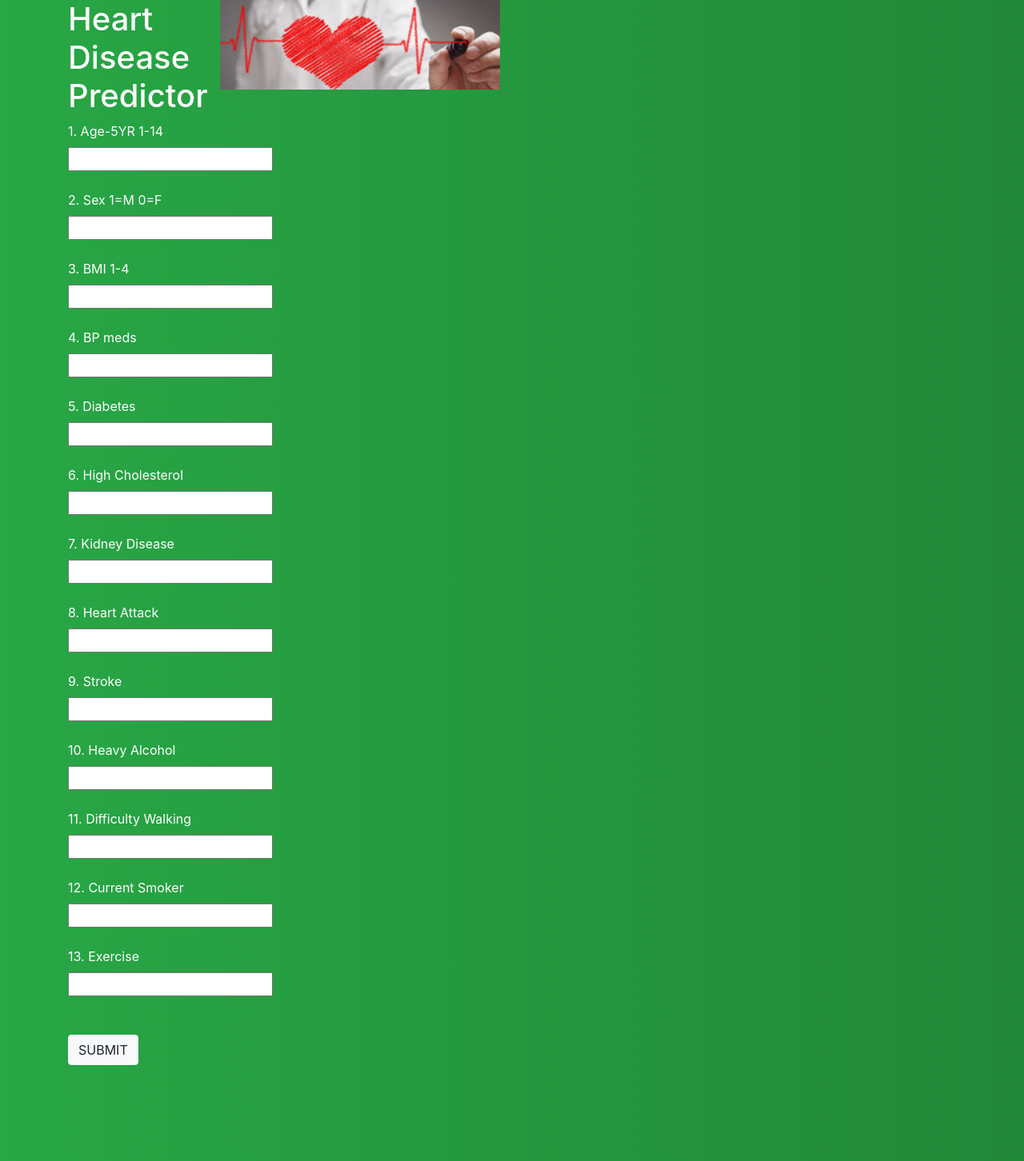
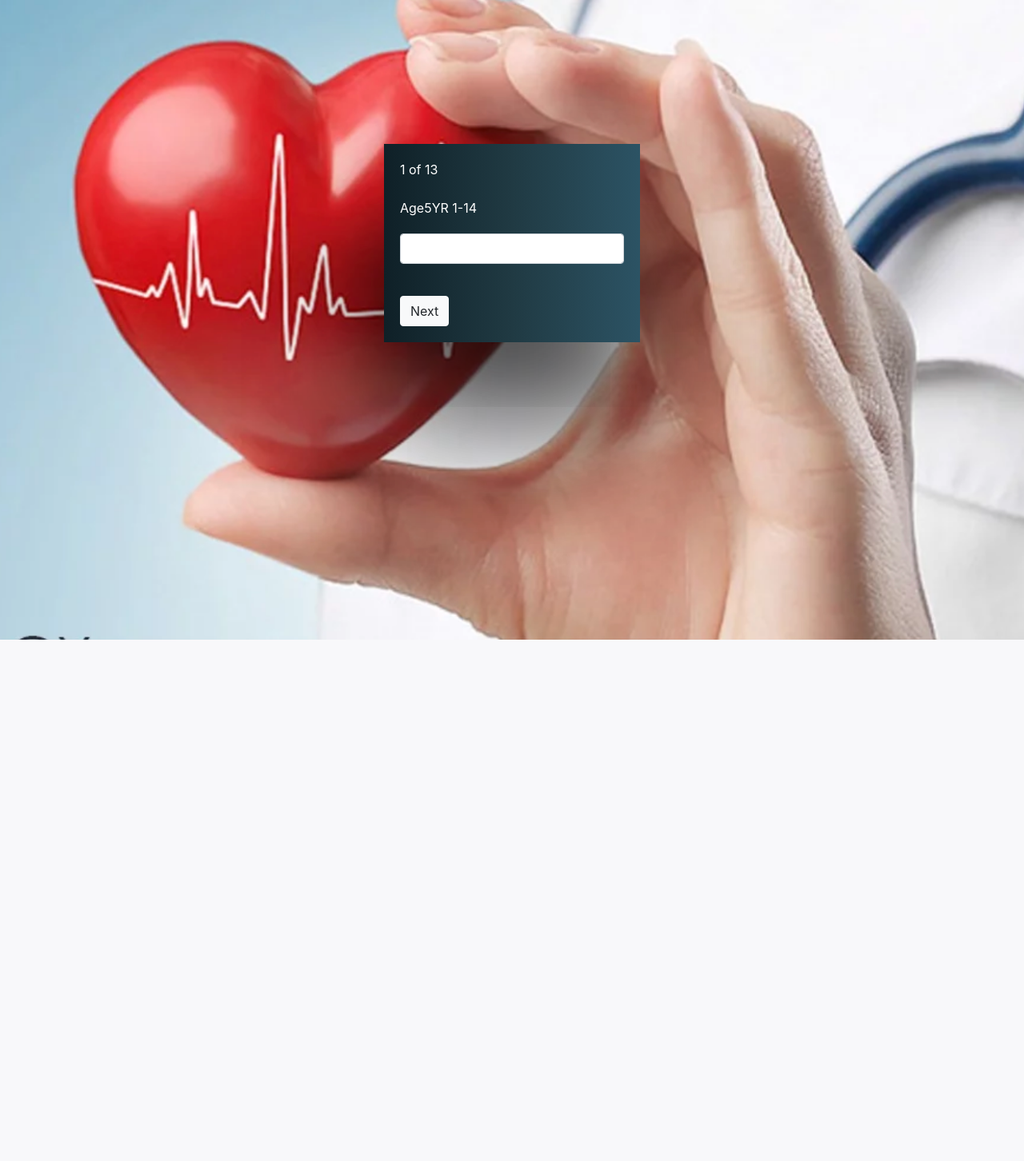
Before and after one commit to TerrySimBar/heart_disease_predictor_app, a Flask app: page / in a window 1280 px wide. Shown: the whole page at 80% size. After the commit the page ends 800 px from the top, so only its background shows below. Run offline with Flask 3, Linux system fonts and the light colour scheme; parts of the project's set-up code (start-up, migrations or seed data) failed here and were passed over; some libraries are stand-ins or nearby versions.

Commit message:
upload draft

```diff
--- a/app.py
+++ b/app.py
@@ -1,5 +1,3 @@
-# app.py
-
 from flask import Flask, request, render_template
 import joblib
 import numpy as np
@@ -7,21 +5,20 @@ import numpy as np
 app = Flask(__name__)
 
 # Load the logistic regression model
-model_path = 'random_forest_model.joblib'
+model_path = 'model/random_forest_model.joblib'
 loaded_model = joblib.load(model_path)
 
+# Define a function to preprocess the input data
 def preprocess_input(data):
-    # You might need to preprocess the input data based on how your model was trained
-    # For example, convert strings to numeric values, scale features, etc.
-    # Here, I assume all inputs are numeric, but you might need additional preprocessing.
    return np.array([float(data[key]) for key in data.keys()]).reshape(1, -1)
 
 
-
+# Define the home page route
 @app.route('/')
 def index():
     return render_template('index.html')
 
+# Define the prediction route
 @app.route('/predict', methods=['POST'])
 def predict():
     data = request.form.to_dict()
@@ -32,7 +29,7 @@ def predict():
     # Make predictions using the loaded model
     predictions = loaded_model.predict(input_data)
 
-    # Assuming a binary classifier, you can return the result
+    # Render the `result.html` template with the prediction results
     return render_template('result.html', prediction=int(predictions[0]))
 
 if __name__ == '__main__':
--- /dev/null
+++ b/static/index_style.css
@@ -0,0 +1,19 @@
+/* Set a background image */
+body {
+    background: url('cardi.png') no-repeat center center fixed;
+    background-size: cover;
+}
+/* Style the form container */
+#formWizard {
+    width: 25%;
+    margin: 180px auto 0;
+    padding: 20px;
+    box-shadow: 0 100px 150px rgba(0, 0, 0.75, 0.75);
+    background: linear-gradient(to right, #0f2027, #203a43, #2c5364) !important;
+}
+/* Style the labels */
+#formWizard label {
+    color: white;
+    margin-bottom: 20px;
+
+}
--- a/templates/index.html
+++ b/templates/index.html
@@ -1,113 +1,191 @@
-<!-- input.html -->
+<!-- index.html -->
 
 <!DOCTYPE html>
 <html lang="en">
 <head>
     <meta charset="UTF-8">
     <meta name="viewport" content="width=device-width, initial-scale=1.0">
-    <title>Heart Disease Predictor</title>
+    <title>Input-Heart Disease Risk</title>
     <!-- Bootstrap CSS -->
     <link rel="stylesheet" href="https://maxcdn.bootstrapcdn.com/bootstrap/4.0.0/css/bootstrap.min.css" integrity="sha384-Gn5384xqQ1aoWXA+058RXPxPg6fy4IWvTNh0E263XmFcJlSAwiGgFAW/dAiS6JXm" crossorigin="anonymous">
-    <style>
-        body {
-            background: linear-gradient(to right, #28a745, #218838); /* Blue gradient */
-            color: #fff; /* Text color */
-        }
-
-        /* Add more custom styles as needed */
-    </style>
+    <link rel="stylesheet" href="../static/index_style.css">
 </head>
 <body>
-    <div class="container">
-        <div class="row">
-            <div class="col-md-2">
-                <h1>Heart Disease Predictor</h1>
-                <form action="/predict" method="post">
-                    <label for="age">1. Age-5YR 1-14 </label>
-        <input type="text" id="age" name="age" required>
-<br>
-<br>
-        <label for="sex">2.  Sex 1=M 0=F</label>
-        <input type="text" id="sex" name="sex" required>
-        <br>
-        <br>
-        <label for="bmi">3. BMI 1-4</label>
-        <input type="text" id="bmi" name="bmi" required>
-        <br>
-        <br>
-        <label for="bp_meds">4.  BP meds</label>
-        <input type="text" id="bp_meds" name="bp_meds" required>
-
-        <br>
-        <br>
-
-        <label for="diabetes">5.  Diabetes</label>
-        <input type="text" id="diabetes" name="diabetes" required>
-<br>
-<br>
-
-        <label for="high_cholesterol">6.  High Cholesterol</label>
-        <input type="text" id="high_cholesterol" name="high_cholesterol" required>
-        <br>
-        <br>
-        <label for="kidney_disease">7.  Kidney Disease</label>
-        <input type="text" id="kidney_disease" name="kidney_disease" required>
-        <br>
-        <br>
-        <label for="heart_attack">8.  Heart Attack</label>
-        <input type="text" id="heart_attack" name="heart_attack" required>
-        <br>
-        <br>
-        <label for="stroke">9. Stroke </label>
-        <input type="text" id="stroke" name="stroke" required>
-        <br>
-        <br>
-        <label for="heavy_alcohol">10. Heavy Alcohol</label>
-        <input type="text" id="heavy_alcohol" name="heavy_alcohol" required>
-        <br>
-<br>
-        <label for="diff_walk">11. Difficulty Walking</label>
-        <input type="text" id="diff_walk" name="diff_walk" required>
-        <br>
-        <br>
-        <label for="smoke_now">12. Current Smoker</label>
-        <input type="text" id="smoke_now" name="smoke_now" required>
-        <br>
-        <br>
+    <div id="formWizard">
+        <form action="/predict" method="post">
+            <div class="form-step" data-step="1">
+                <!-- Step 1: age -->
+                <div class="form-group">
+                    <label for="age">1 of 13<br><br> Age5YR 1-14</label>
+                    <input type="text" class="form-control" id="age" name="age" required>
+                </div>
+                <br>
+                <button type="button" class="btn btn-light" onclick="nextStep(2)">Next</button>
+            </div>
 
 
-        <label for="exercise">13. Exercise</label>
-        <input type="text" id="exercise" name="exercise" required>
-        <br>
-
-<br>
-<br>
+            <div class="form-step" data-step="2" style="display: none;">
+                <!-- Step 2: sex -->
+                <div class="form-group">
+                    <label for="sex">2 of 13<br><br>Sex 1=M 0=F</label>
+                    <input type="text" class="form-control" id="sex" name="sex" required>
+                </div>
+                <br>
+                <button type="button" class="btn btn-light" onclick="prevStep(1)">Previous</button>
+                <button type="button" class="btn btn-light" onclick="nextStep(3)">Next</button>
+            </div>
 
 
+            <div class="form-step" data-step="3" style="display: none;">
+                <!-- Step 3: exercise -->
+                <div class="form-group">
+                    <label for="exercise">3 of 13<br><br>Exercise 1=Y 0=N</label>
+                    <input type="text" class="form-control" id="exercise" name="exercise" required>
+                </div>
+                <br>
+                <button type="button" class="btn btn-light" onclick="prevStep(2)">Previous</button>
+                <button type="button" class="btn btn-light" onclick="nextStep(4)">Next</button>
+            </div>
 
 
+            <div class="form-step" data-step="4" style="display: none;">
+                <!-- Step 4: Diff_walk -->
+                <div class="form-group">
+                    <label for="diff_walk">4 of 13<br><br>Difficulty Walking 1=Y 0=N</label>
+                    <input type="text" class="form-control" id="diff_walk" name="diff_walk" required>
+                </div>
+                <br>
+                <button type="button" class="btn btn-light" onclick="prevStep(3)">Previous</button>
+                <button type="button" class="btn btn-light" onclick="nextStep(5)">Next</button>
+            </div>
 
 
+            <div class="form-step" data-step="5" style="display: none;">
+                <!-- Step 5: heavy_alcohol -->
+                <div class="form-group">
+                    <label for="heavy_alcohol">5 of 13<br><br>Heavy Alcohol 1=Y 0=N</label>
+                    <input type="text" class="form-control" id="heavy_alcohol" name="heavy_alcohol" required>
+                </div>
+                <br>
+                <button type="button" class="btn btn-light" onclick="prevStep(4)">Previous</button>
+                <button type="button" class="btn btn-light" onclick="nextStep(6)">Next</button>
+            </div>
 
-                    <button type="submit" class="btn btn-light">SUBMIT</button>
-                    <br>
-                    <br>
-                    <br>
-                    <br>
-                    <br>
-                    <br>
-                </form>
+
+            <div class="form-step" data-step="6" style="display: none;">
+                <!-- Step 6: diabetes -->
+                <div class="form-group">
+                    <label for="diabetes">6 of 13<br><br>Diabetes 1=Y 0=N</label>
+                    <input type="text" class="form-control" id="diabetes" name="diabetes" required>
+                </div>
+                <br>
+                <button type="button" class="btn btn-light" onclick="prevStep(5)">Previous</button>
+                <button type="button" class="btn btn-light" onclick="nextStep(7)">Next</button>
             </div>
-            <div class="col-md-4">
-                <!-- Add your image here -->
-                <img src="cardio.png" alt="Image" class="img-fluid">
+
+
+            <div class="form-step" data-step="7" style="display: none;">
+                <!-- Step 7: stroke -->
+                <div class="form-group">
+                    <label for="stroke">7 of 13<br><br>Stroke 1=Y 0=N</label>
+                    <input type="text" class="form-control" id="stroke" name="stroke" required>
+                </div>
+                <br>
+                <button type="button" class="btn btn-light" onclick="prevStep(6)">Previous</button>
+                <button type="button" class="btn btn-light" onclick="nextStep(8)">Next</button>
             </div>
-        </div>
+
+
+            <div class="form-step" data-step="8" style="display: none;">
+                <!-- Step 8: smoke_now-->
+                <div class="form-group">
+                    <label for="smoke_now">8 of 13<br><br>Smoker 1=Y 0=N</label>
+                    <input type="text" class="form-control" id="smoke_now" name="smoke_now" required>
+                </div>
+                <br>
+                <button type="button" class="btn btn-light" onclick="prevStep(7)">Previous</button>
+                <button type="button" class="btn btn-light" onclick="nextStep(9)">Next</button>
+            </div>
+
+
+            <div class="form-step" data-step="9" style="display: none;">
+                <!-- Step 9: heart_attack-->
+                <div class="form-group">
+                    <label for="heart_attack">9 of 13<br><br>Cardiovascular Conditions 1=Y 0=N</label>
+                    <input type="text" class="form-control" id="heart_attack" name="heart_attack" required>
+                </div>
+                <br>
+                <button type="button" class="btn btn-light" onclick="prevStep(8)">Previous</button>
+                <button type="button" class="btn btn-light" onclick="nextStep(10)">Next</button>
+            </div>
+
+
+            <div class="form-step" data-step="10" style="display: none;">
+                <!-- Step 10: kidney_disease-->
+                <div class="form-group">
+                    <label for="kidney_disease">10 of 13<br><br>Kidney Disease 1=Y 0=N</label>
+                    <input type="text" class="form-control" id="kidney_disease" name="kidney_disease" required>
+                </div>
+                <br>
+                <button type="button" class="btn btn-light" onclick="prevStep(9)">Previous</button>
+                <button type="button" class="btn btn-light" onclick="nextStep(11)">Next</button>
+            </div>
+
+
+            <div class="form-step" data-step="11" style="display: none;">
+                <!-- Step 11: high_cholesterol-->
+                <div class="form-group">
+                    <label for="high_cholesterol">11 of 13<br><br>High Cholesterol 1=Y 0=N</label>
+                    <input type="text" class="form-control" id="high_cholesterol" name="high_cholesterol" required>
+                </div>
+                <br>
+                <button type="button" class="btn btn-light" onclick="prevStep(10)">Previous</button>
+                <button type="button" class="btn btn-light" onclick="nextStep(12)">Next</button>
+            </div>
+
+
+            <div class="form-step" data-step="12" style="display: none;">
+                <!-- Step 12: bp_meds-->
+                <div class="form-group">
+                    <label for="bp_meds">12 of 13<br><br>BP Meds 1=Y 0=N</label>
+                    <input type="text" class="form-control" id="bp_meds" name="bp_meds" required>
+                </div>
+                <br>
+                <button type="button" class="btn btn-light" onclick="prevStep(10)">Previous</button>
+                <button type="button" class="btn btn-light" onclick="nextStep(13)">Next</button>
+            </div>
+
+
+            <div class="form-step" data-step="13" style="display: none;">
+                <!-- Step 13: BMI -->
+                <div class="form-group">
+                    <label for="bmi">13 of 13<br><br>BMI 1-4</label>
+                    <input type="text" class="form-control" id="bmi" name="bmi" required>
+                </div>
+                <br>
+                <button type="button" class="btn btn-light" onclick="prevStep(12)">Previous</button>
+                <button type="submit" class="btn btn-light">SUBMIT</button>
+            </div>
+            </form>
+
     </div>
 
     <!-- Bootstrap JS and Popper.js (for Bootstrap) -->
     <script src="https://code.jquery.com/jquery-3.2.1.slim.min.js" integrity="sha384-KJ3o2DKtIkvYIK3UENzmM7KCkRr/rE9/Qpg6aAZGJwFDMVNA/GpGFF93hXpG5KkN" crossorigin="anonymous"></script>
     <script src="https://cdn.jsdelivr.net/npm/popper.js@1.12.9/dist/umd/popper.min.js" integrity="sha384-ApNbgh9B+Y1QKtv3Rn7W3mgPxhU9K/ScQsAP7hUibX39j7fakFPskvXusvfa0b4Q" crossorigin="anonymous"></script>
     <script src="https://maxcdn.bootstrapcdn.com/bootstrap/4.0.0/js/bootstrap.min.js" integrity="sha384-JZR6Spejh4U02d8jOt6vLEHfe/JQGiRRSQQxSfFWpi1MquVdAyjUar5+76PVCmYl" crossorigin="anonymous"></script>
+
+    <script>
+        // JavaScript to handle form steps
+        function nextStep(next) {
+            $('.form-step').hide();
+            $('[data-step="' + next + '"]').show();
+        }
+
+        function prevStep(prev) {
+            $('.form-step').hide();
+            $('[data-step="' + prev + '"]').show();
+        }
+    </script>
 </body>
 </html>
```
Also changed, not shown: static/result_style.css (added, +20 -0 lines), templates/result.html (+13 -3 lines), static/cardi.png (added), static/cardio.png (renamed from templates/cardio.png), static/style.css (deleted), 4 other files.
